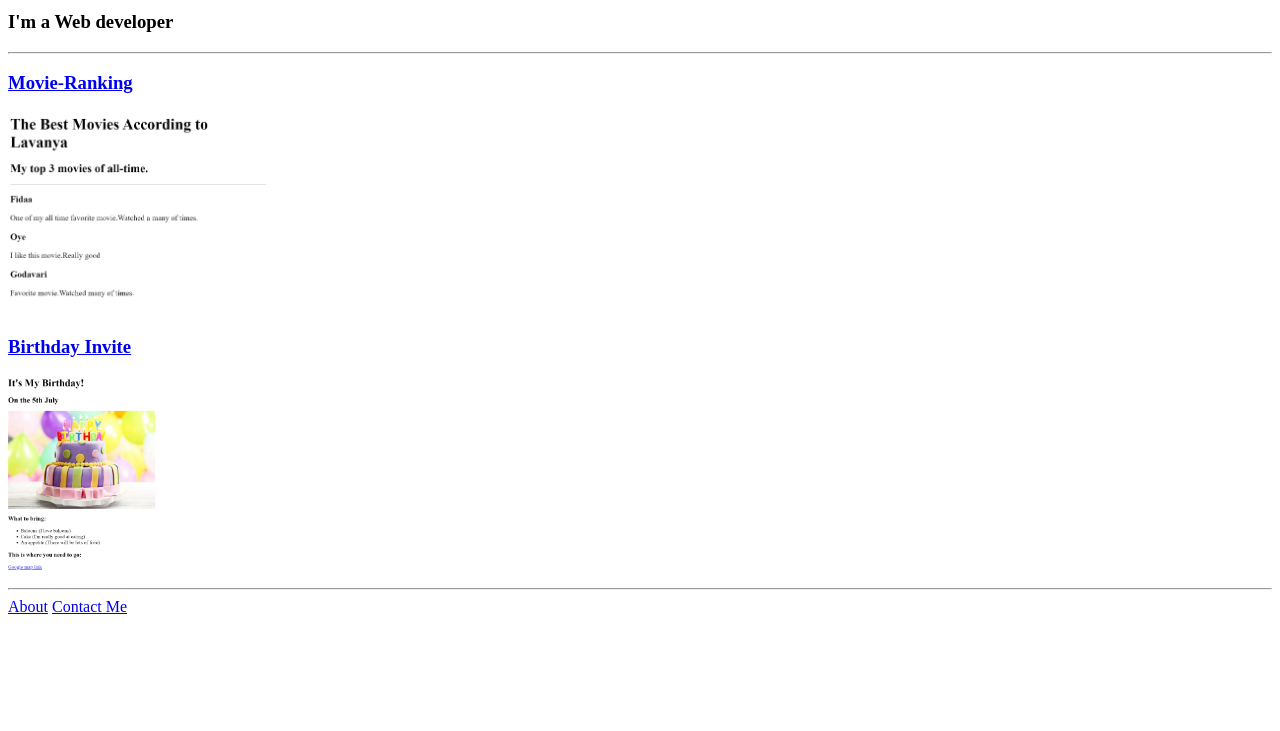
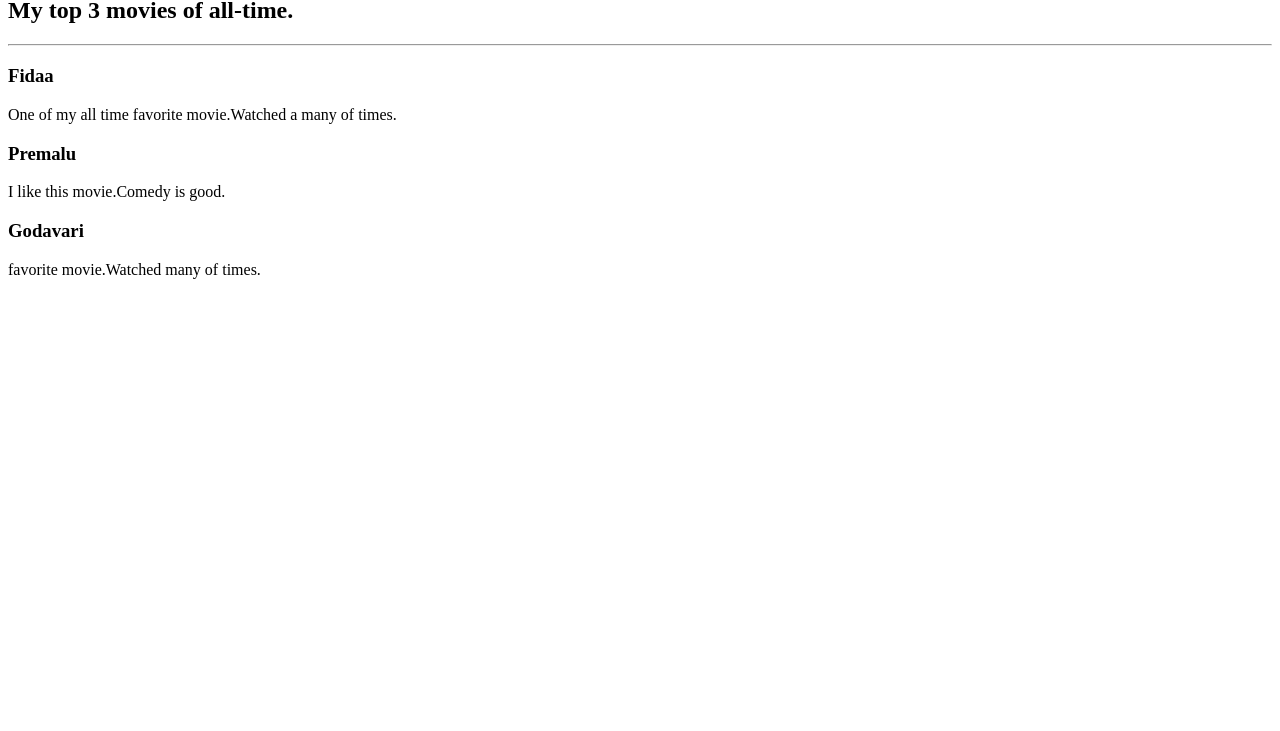
Before and after one commit to LavanyaSaye-05/Html-Portfolio1, a plain HTML site: page index.html in a window 1280 px wide. Shown: the part 69-800 px from the top of the page. Drawn offline with Linux system fonts and the light colour scheme.

Commit message:
Add files via upload

```diff
--- a/index.html
+++ b/index.html
@@ -1,21 +1,15 @@
-<!-- TODO 1: Create the HTML Boilerplate -->
-<!DOCTYPE html>
-<html lang="en">
-<head>
-    <meta charset="UTF-8">
-    <meta name="viewport" content="width=device-width, initial-scale=1.0">
-    <title>My Website</title>
-</head>
-<body>
-    <h1>Lavanya's Portfolio</h1>
-    <h3>I'm a Web developer</h3>
-    <hr />
-    <h3><a href="../2.4 Movie Ranking Project/index.html">Movie-Ranking</a></h3>
-    <img src="./assets/images/Movie_ranking.png" height="200" alt="Movie-Ranking" />
-    <h3><a href="../3.4 Birthday Invite Project/index.html">Birthday Invite</a></h3>
-    <img src="./assets/images/Birthday.png" height="200"    alt="Birthday" />
-    <hr />
-    <a href="./public/about.html">About</a>
-    <a href="./public/contact.html">Contact Me</a>
-</body>
-</html>
+<!-- Write your code below -->
+ <h1>The Best movies according to Lavanya</h1>
+
+ <h2>My top 3 movies of all-time.</h2>
+
+ <hr />
+
+ <h3>Fidaa</h3>
+ <p>One of my all time favorite movie.Watched a many of times.</p>
+
+ <h3>Premalu</h3>
+ <p>I like this movie.Comedy is good.</p>
+
+ <h3>Godavari</h3>
+ <p>favorite movie.Watched many of times.</p>
```
